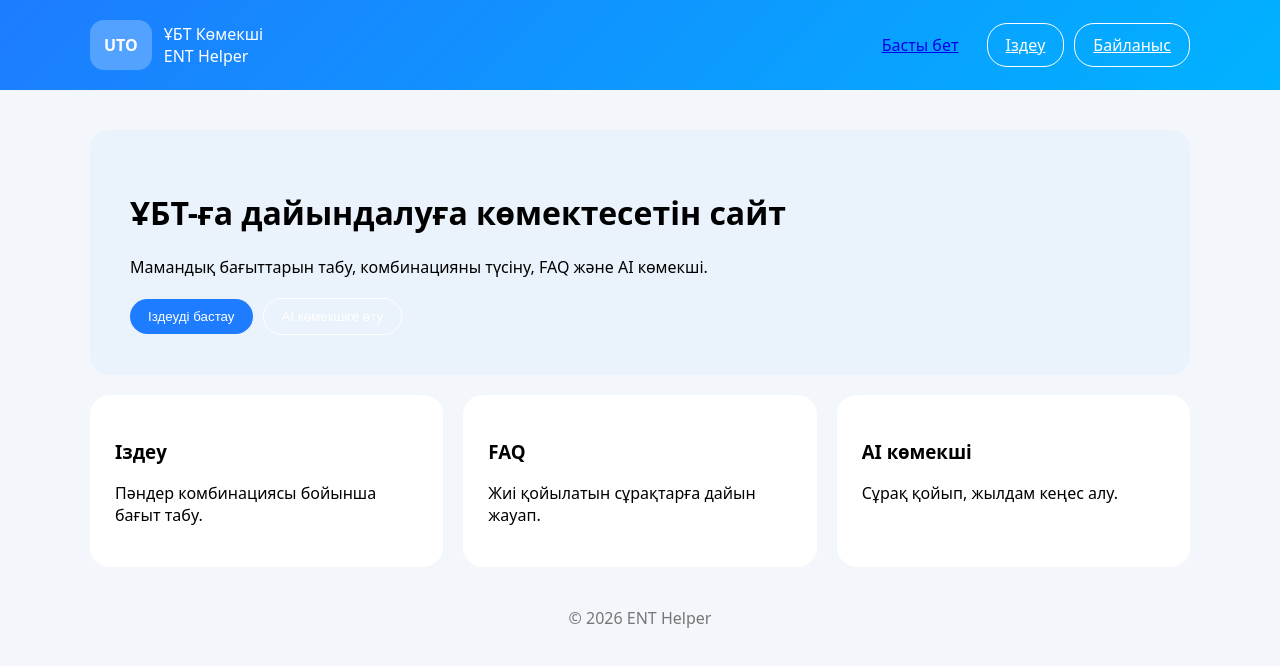
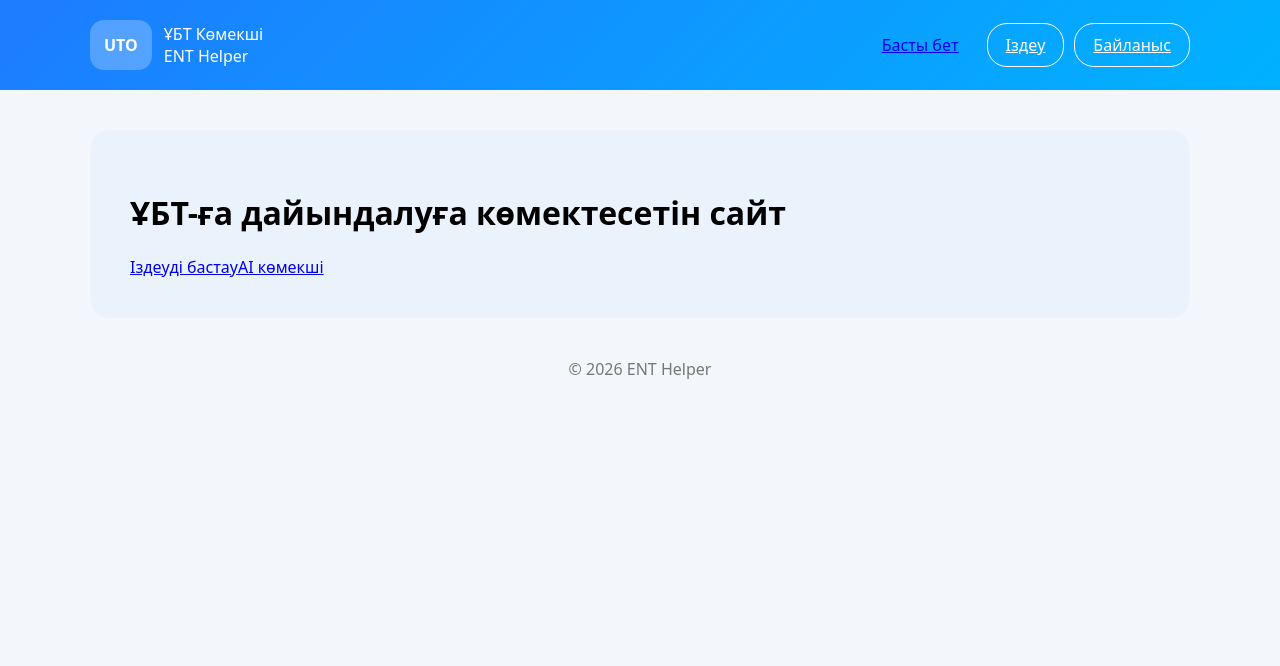
Before and after one commit to N7RS8/ent-helper-site, a React (Vite) app: page / in a window 1280 px wide. Shown: the top 666 px of the page. Built offline with nearby package versions, Linux system fonts and the light colour scheme.

Commit message:
add telegram link

```diff
--- a/src/App.jsx
+++ b/src/App.jsx
@@ -4,9 +4,10 @@ import Footer from "./components/Footer";
 
 import Home from "./pages/Home";
 import Search from "./pages/Search";
+import AI from "./pages/AI";
 import Contacts from "./pages/Contacts";
 
-function App() {
+export default function App() {
   return (
     <BrowserRouter>
       <Navbar />
@@ -15,6 +16,7 @@ function App() {
         <Routes>
           <Route path="/" element={<Home />} />
           <Route path="/search" element={<Search />} />
+          <Route path="/ai" element={<AI />} />
           <Route path="/contacts" element={<Contacts />} />
         </Routes>
       </div>
@@ -23,5 +25,3 @@ function App() {
     </BrowserRouter>
   );
 }
-
-export default App;
--- a/src/data/entData.js
+++ b/src/data/entData.js
@@ -1,14 +1,10 @@
-export const combos = [
-  { title: "Мат/Физ", desc: "Инженерия, IT, техника бағыттары" },
-  { title: "Мат/Гео", desc: "Экономика, логистика, география бағыттары" },
-  { title: "Хим/Био", desc: "Медицина, фармация, биология" },
-  { title: "Шығармашылық", desc: "Дизайн, өнер, шығармашылық бағыт" },
-  { title: "Тар/Гео", desc: "Құқық, тарих, қоғамтану бағыттары" },
-  { title: "Қаз/Әд", desc: "Филология, журналистика, тіл бағыты" },
+export const subjects = [
+  "Математика",
+  "Физика",
+  "География",
+  "Биология",
+  "Химия",
+  "Информатика",
+  "История",
+  "Ағылшын тілі"
 ];
-
-export const faq = [
-  { q: "Бұл сайт тегін бе?", a: "Иә, бұл оқу жобасы. Тегін қолдануға болады." },
-  { q: "Комбинацияны қалай таңдаймын?", a: "Қызығатын мамандық бағытыңды таңда да, сәйкес пәндерді бекіт." },
-  { q: "Қанша уақыт дайындалу керек?", a: "Кемі 1–2 ай тұрақты режимде. Күн сайын 1–2 сағат." },
-];
--- a/src/pages/AI.jsx
+++ b/src/pages/AI.jsx
@@ -1,28 +1,26 @@
 import { useState } from "react";
 
-export default function AI(){
-  const [msg,setMsg]=useState("");
-  const [chat,setChat]=useState([]);
+export default function AI() {
+  const [q, setQ] = useState("");
+  const [ans, setAns] = useState("");
 
-  const send=()=>{
-    if(!msg) return;
-    setChat([...chat,{user:msg,bot:"Жақсы! Сұрағың қабылданды."}]);
-    setMsg("");
-  };
+  function ask() {
+    setAns("Жауап: дайындықты күн сайын 2-3 сағаттан бастаңыз.");
+  }
 
-  return(
-    <div className="container">
-      <h2>AI көмекші</h2>
+  return (
+    <div>
+      <h1>AI көмекші</h1>
 
-      {chat.map((c,i)=>(
-        <div key={i}>
-          <div>Сен: {c.user}</div>
-          <div>AI: {c.bot}</div>
-        </div>
-      ))}
+      <input
+        value={q}
+        onChange={(e)=>setQ(e.target.value)}
+        placeholder="Сұрақ жазыңыз"
+      />
 
-      <input value={msg} onChange={e=>setMsg(e.target.value)} />
-      <button onClick={send}>Жіберу</button>
+      <button onClick={ask}>Сұрау</button>
+
+      <p>{ans}</p>
     </div>
   );
 }
--- a/src/pages/Contacts.jsx
+++ b/src/pages/Contacts.jsx
@@ -1,8 +1,21 @@
-export default function Contacts() {
-  return (
-    <div className="card">
-      <h2>Байланыс</h2>
-      <p>Telegram: t.me/enthelper</p>
+export default function Contacts(){
+  return(
+    <div>
+      <h1>Байланыс</h1>
+
+      <p>Email: enthelper@gmail.com</p>
+
+      <p>
+        Telegram:
+        <a
+          href="https://t.me/enthelper"
+          target="_blank"
+          rel="noreferrer"
+          style={{marginLeft:10}}
+        >
+          https://t.me/enthelper
+        </a>
+      </p>
     </div>
-  );
+  )
 }
--- a/src/pages/Home.jsx
+++ b/src/pages/Home.jsx
@@ -1,42 +1,19 @@
-import { useNavigate } from "react-router-dom";
+import { Link } from "react-router-dom";
 
 export default function Home() {
-  const nav = useNavigate();
+  return (
+    <div className="hero">
+      <h1>ҰБТ-ға дайындалуға көмектесетін сайт</h1>
 
-  return (
-    <>
-      <div className="hero">
-        <h1>ҰБТ-ға дайындалуға көмектесетін сайт</h1>
-        <p>
-          Мамандық бағыттарын табу, комбинацияны түсіну, FAQ және AI көмекші.
-        </p>
+      <div className="buttons">
+        <Link to="/search" className="btn-primary">
+          Іздеуді бастау
+        </Link>
 
-        <div style={{ marginTop: 20 }}>
-          <button className="btn primary" onClick={() => nav("/search")}>
-            Іздеуді бастау
-          </button>
-          <button className="btn ghost" style={{ marginLeft: 10 }}>
-            AI көмекшіге өту
-          </button>
-        </div>
+        <Link to="/ai" className="btn-secondary">
+          AI көмекші
+        </Link>
       </div>
-
-      <div className="grid">
-        <div className="card">
-          <h3>Іздеу</h3>
-          <p>Пәндер комбинациясы бойынша бағыт табу.</p>
-        </div>
-
-        <div className="card">
-          <h3>FAQ</h3>
-          <p>Жиі қойылатын сұрақтарға дайын жауап.</p>
-        </div>
-
-        <div className="card">
-          <h3>AI көмекші</h3>
-          <p>Сұрақ қойып, жылдам кеңес алу.</p>
-        </div>
-      </div>
-    </>
+    </div>
   );
 }
--- a/src/pages/Search.jsx
+++ b/src/pages/Search.jsx
@@ -1,8 +1,15 @@
+import { subjects } from "../data/entData";
+
 export default function Search() {
   return (
-    <div className="card">
-      <h2>Іздеу</h2>
-      <input className="input" placeholder="Мамандық немесе пән..." />
+    <div>
+      <h1>Пәндер</h1>
+
+      <ul>
+        {subjects.map((s, i) => (
+          <li key={i}>{s}</li>
+        ))}
+      </ul>
     </div>
   );
 }
```
